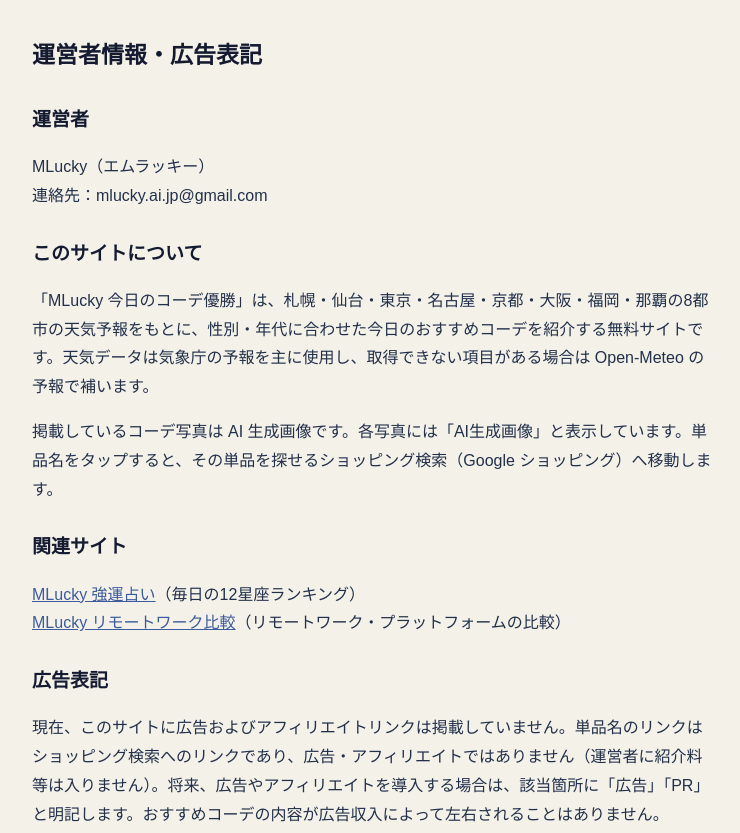
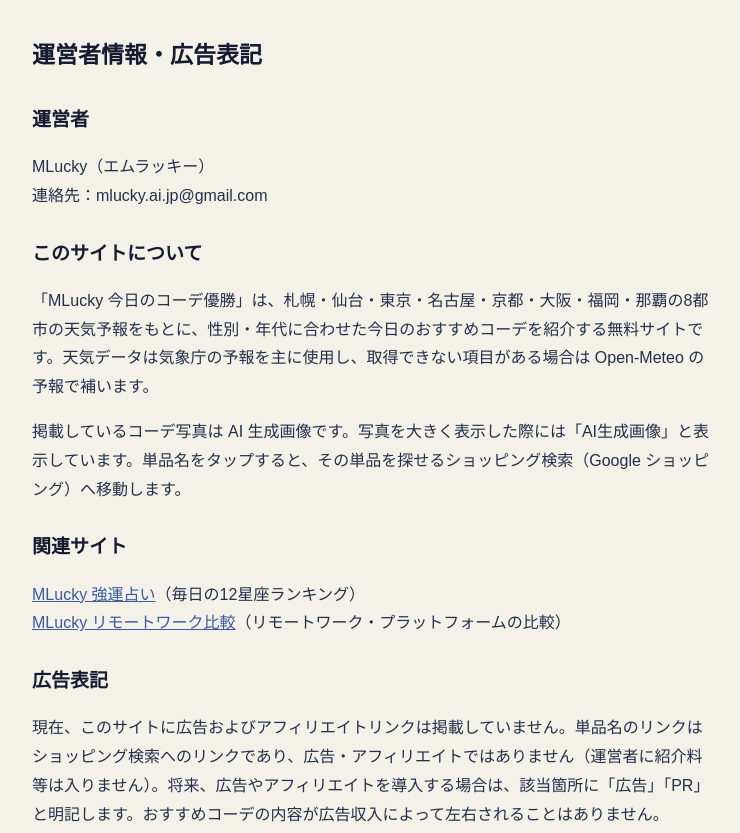
Before and after one commit to DBW-cyber/mlucky-fashion, a plain HTML site: page about.html in a window 1280 px wide. Shown: the top 833 px of the page, without its empty margins (268-1008 px from the left). Drawn offline with Linux system fonts and the light colour scheme.

Commit message:
Align AI-photo disclosure wording with actual labeling

```diff
--- a/about.html
+++ b/about.html
@@ -19,7 +19,7 @@ a{color:#3c5a9e}
 <p>MLucky（エムラッキー）<br>連絡先：mlucky.ai.jp@gmail.com</p>
 <h2>このサイトについて</h2>
 <p>「MLucky 今日のコーデ優勝」は、札幌・仙台・東京・名古屋・京都・大阪・福岡・那覇の8都市の天気予報をもとに、性別・年代に合わせた今日のおすすめコーデを紹介する無料サイトです。天気データは気象庁の予報を主に使用し、取得できない項目がある場合は Open-Meteo の予報で補います。</p>
-<p>掲載しているコーデ写真は AI 生成画像です。各写真には「AI生成画像」と表示しています。単品名をタップすると、その単品を探せるショッピング検索（Google ショッピング）へ移動します。</p>
+<p>掲載しているコーデ写真は AI 生成画像です。写真を大きく表示した際には「AI生成画像」と表示しています。単品名をタップすると、その単品を探せるショッピング検索（Google ショッピング）へ移動します。</p>
 <h2>関連サイト</h2>
 <p><a href="https://dbw-cyber.github.io/mlucky-uranai/">MLucky 強運占い</a>（毎日の12星座ランキング）<br><a href="https://dbw-cyber.github.io/mlucky-remotework/">MLucky リモートワーク比較</a>（リモートワーク・プラットフォームの比較）</p>
 <h2>広告表記</h2>
```
